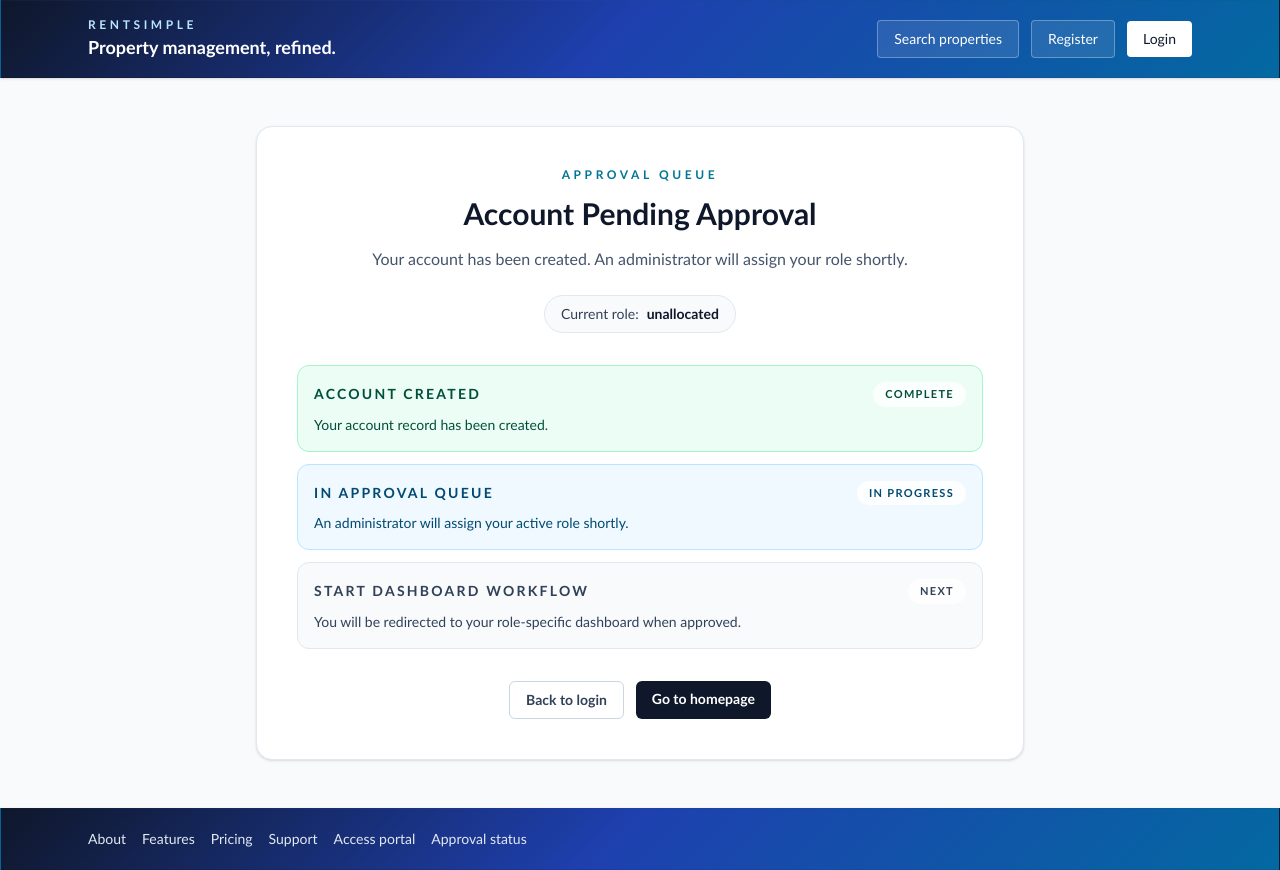
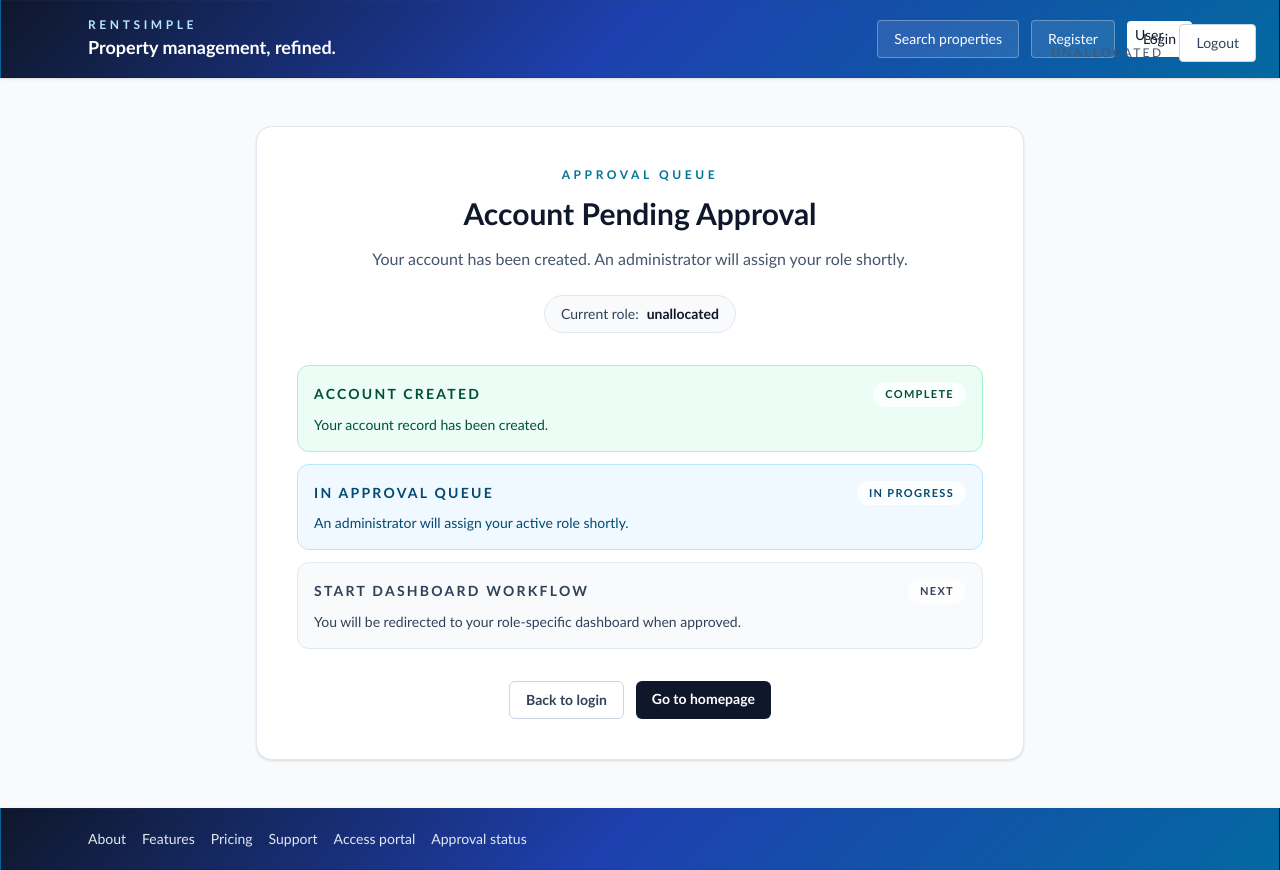
Before and after one commit to soldev22/rentsimplev2, a Next.js app: page /waiting in a window 1280 px wide. Built offline with nearby package versions, Linux system fonts and the light colour scheme; no server answers.

Commit message:
Add logout button to /waiting page

```diff
--- a/app/waiting/page.tsx
+++ b/app/waiting/page.tsx
@@ -1,7 +1,6 @@
-import Link from "next/link"
-
 import { getUserRole, isPendingVerification } from "@/lib/auth"
 import { getSessionUser } from "@/lib/server/session"
+import WaitingClient from "./waiting-client"
 
 type WaitingStageState = "complete" | "active" | "next"
 type WaitingStageItem = {
@@ -13,6 +12,7 @@ type WaitingStageItem = {
 export default async function WaitingPage() {
   const user = await getSessionUser()
   const role = getUserRole(user)
+  const displayName = user ? `${user.first_name} ${user.last_name}`.trim() || "User" : "User"
   const awaitingVerification = isPendingVerification(user)
   const stageItems: WaitingStageItem[] = awaitingVerification
     ? [
@@ -50,81 +50,12 @@ export default async function WaitingPage() {
         },
       ]
 
-  function getStateTone(state: WaitingStageState) {
-    if (state === "complete") {
-      return "border-emerald-200 bg-emerald-50 text-emerald-900"
-    }
-
-    if (state === "active") {
-      return "border-sky-200 bg-sky-50 text-sky-900"
-    }
-
-    return "border-slate-200 bg-slate-50 text-slate-700"
-  }
-
-  function getStateLabel(state: WaitingStageState) {
-    if (state === "complete") {
-      return "Complete"
-    }
-
-    if (state === "active") {
-      return "In progress"
-    }
-
-    return "Next"
-  }
-
   return (
-    <div className="flex min-h-full items-center justify-center px-6 py-12">
-      <div className="w-full max-w-3xl rounded-2xl border border-slate-200 bg-white p-10 shadow-sm">
-        <p className="text-center text-xs font-semibold uppercase tracking-[0.3em] text-cyan-700">
-          {awaitingVerification ? "Email Verification" : "Approval Queue"}
-        </p>
-        <h1 className="mb-4 mt-3 text-center text-3xl font-semibold text-slate-900">
-          {awaitingVerification ? "Verify Your Email" : "Account Pending Approval"}
-        </h1>
-
-        <p className="text-center text-slate-600">
-          {awaitingVerification
-            ? "Your account has been created, but you must verify your email before you can sign in. Return to the login screen if you need to request another verification email."
-            : "Your account has been created. An administrator will assign your role shortly."}
-        </p>
-
-        <div className="mt-6 flex justify-center">
-          <div className="inline-flex items-center rounded-full border border-slate-200 bg-slate-50 px-4 py-2 text-sm text-slate-700">
-            Current role: <span className="ml-2 font-semibold text-slate-900">{role}</span>
-          </div>
-        </div>
-
-        <div className="mt-8 grid gap-3">
-          {stageItems.map((item) => (
-            <article key={item.title} className={`rounded-xl border p-4 ${getStateTone(item.state)}`}>
-              <div className="flex items-center justify-between gap-3">
-                <h2 className="text-sm font-semibold uppercase tracking-[0.16em]">{item.title}</h2>
-                <span className="rounded-full bg-white/80 px-3 py-1 text-[11px] font-semibold uppercase tracking-[0.12em]">
-                  {getStateLabel(item.state)}
-                </span>
-              </div>
-              <p className="mt-2 text-sm">{item.description}</p>
-            </article>
-          ))}
-        </div>
-
-        <div className="mt-8 flex flex-wrap justify-center gap-3">
-          <Link
-            href="/login"
-            className="rounded-md border border-slate-300 bg-white px-4 py-2 text-sm font-semibold text-slate-700 hover:bg-slate-100"
-          >
-            Back to login
-          </Link>
-          <Link
-            href="/"
-            className="rounded-md bg-slate-900 px-4 py-2 text-sm font-semibold text-white hover:bg-slate-800"
-          >
-            Go to homepage
-          </Link>
-        </div>
-      </div>
-    </div>
+    <WaitingClient
+      displayName={displayName}
+      role={role}
+      awaitingVerification={awaitingVerification}
+      stageItems={stageItems}
+    />
   )
 }
--- /dev/null
+++ b/app/waiting/waiting-client.tsx
@@ -0,0 +1,136 @@
+"use client";
+
+import Link from "next/link";
+import { useRouter } from "next/navigation";
+import { useState } from "react";
+
+type WaitingStageState = "complete" | "active" | "next";
+type WaitingStageItem = {
+  title: string;
+  description: string;
+  state: WaitingStageState;
+};
+
+type WaitingClientProps = {
+  displayName: string;
+  role: string;
+  awaitingVerification: boolean;
+  stageItems: WaitingStageItem[];
+};
+
+export default function WaitingClient({
+  displayName,
+  role,
+  awaitingVerification,
+  stageItems,
+}: WaitingClientProps) {
+  const router = useRouter();
+  const [isSigningOut, setIsSigningOut] = useState(false);
+
+  async function handleLogout() {
+    setIsSigningOut(true);
+    try {
+      await fetch("/api/auth/logout", {
+        method: "POST",
+      });
+    } finally {
+      router.replace("/login");
+      router.refresh();
+    }
+  }
+
+  function getStateTone(state: WaitingStageState) {
+    if (state === "complete") {
+      return "border-emerald-200 bg-emerald-50 text-emerald-900";
+    }
+
+    if (state === "active") {
+      return "border-sky-200 bg-sky-50 text-sky-900";
+    }
+
+    return "border-slate-200 bg-slate-50 text-slate-700";
+  }
+
+  function getStateLabel(state: WaitingStageState) {
+    if (state === "complete") {
+      return "Complete";
+    }
+
+    if (state === "active") {
+      return "In progress";
+    }
+
+    return "Next";
+  }
+
+  return (
+    <div className="flex min-h-full flex-col items-center justify-center px-6 py-12">
+      {/* Top logout bar */}
+      <div className="absolute right-6 top-6 flex items-center gap-4">
+        <div className="text-right text-sm">
+          <div className="font-medium text-slate-900">{displayName}</div>
+          <div className="text-xs uppercase tracking-[0.2em] text-slate-600">{role}</div>
+        </div>
+        <button
+          type="button"
+          onClick={handleLogout}
+          disabled={isSigningOut}
+          className="rounded border border-slate-300 bg-white px-4 py-2 text-sm font-medium text-slate-700 transition-colors hover:bg-slate-100 disabled:cursor-not-allowed disabled:opacity-60"
+        >
+          {isSigningOut ? "Signing out..." : "Logout"}
+        </button>
+      </div>
+
+      {/* Main waiting card */}
+      <div className="w-full max-w-3xl rounded-2xl border border-slate-200 bg-white p-10 shadow-sm">
+        <p className="text-center text-xs font-semibold uppercase tracking-[0.3em] text-cyan-700">
+          {awaitingVerification ? "Email Verification" : "Approval Queue"}
+        </p>
+        <h1 className="mb-4 mt-3 text-center text-3xl font-semibold text-slate-900">
+          {awaitingVerification ? "Verify Your Email" : "Account Pending Approval"}
+        </h1>
+
+        <p className="text-center text-slate-600">
+          {awaitingVerification
+            ? "Your account has been created, but you must verify your email before you can sign in. Return to the login screen if you need to request another verification email."
+            : "Your account has been created. An administrator will assign your role shortly."}
+        </p>
+
+        <div className="mt-6 flex justify-center">
+          <div className="inline-flex items-center rounded-full border border-slate-200 bg-slate-50 px-4 py-2 text-sm text-slate-700">
+            Current role: <span className="ml-2 font-semibold text-slate-900">{role}</span>
+          </div>
+        </div>
+
+        <div className="mt-8 grid gap-3">
+          {stageItems.map((item) => (
+            <article key={item.title} className={`rounded-xl border p-4 ${getStateTone(item.state)}`}>
+              <div className="flex items-center justify-between gap-3">
+                <h2 className="text-sm font-semibold uppercase tracking-[0.16em]">{item.title}</h2>
+                <span className="rounded-full bg-white/80 px-3 py-1 text-[11px] font-semibold uppercase tracking-[0.12em]">
+                  {getStateLabel(item.state)}
+                </span>
+              </div>
+              <p className="mt-2 text-sm">{item.description}</p>
+            </article>
+          ))}
+        </div>
+
+        <div className="mt-8 flex flex-wrap justify-center gap-3">
+          <Link
+            href="/login"
+            className="rounded-md border border-slate-300 bg-white px-4 py-2 text-sm font-semibold text-slate-700 hover:bg-slate-100"
+          >
+            Back to login
+          </Link>
+          <Link
+            href="/"
+            className="rounded-md bg-slate-900 px-4 py-2 text-sm font-semibold text-white hover:bg-slate-800"
+          >
+            Go to homepage
+          </Link>
+        </div>
+      </div>
+    </div>
+  );
+}
```
